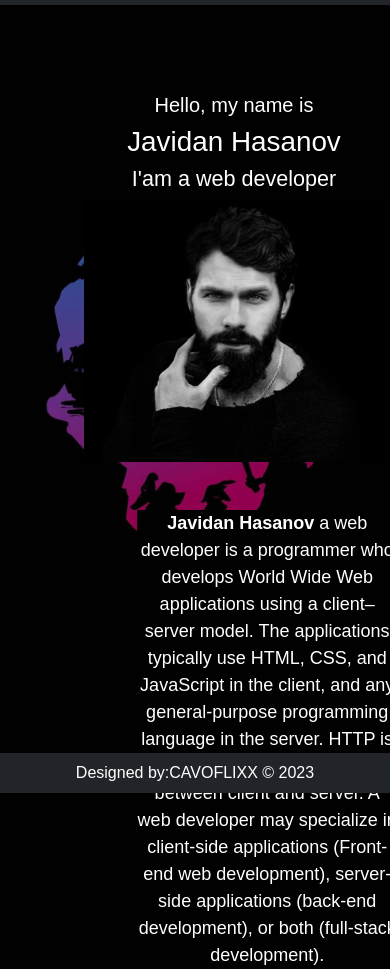
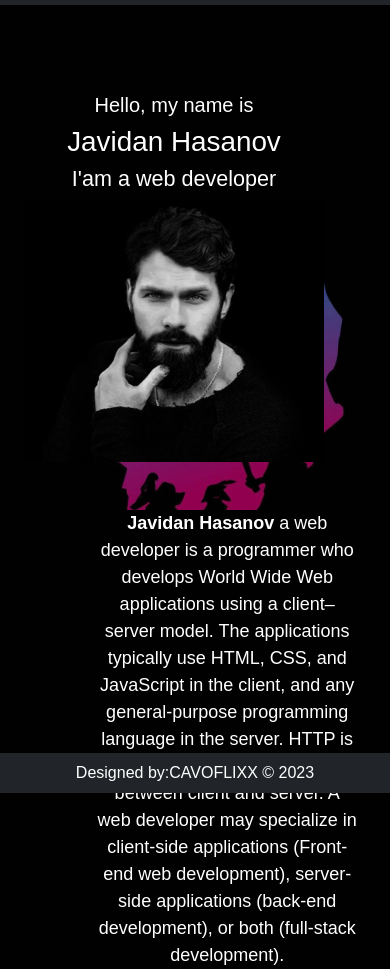
Before and after one commit to cavoflixx/cavoflixx.github.io, a plain HTML site: page home.html in a window 390 px wide. Shown: the part 51-1020 px from the top of the page. Drawn offline with nearby package versions, Linux system fonts and the light colour scheme.

Commit message:
gozde gorum

```diff
--- a/home.html
+++ b/home.html
@@ -54,7 +54,6 @@
         }
     @media (max-width:950px) {
         .about {
-            transform: translateX(20%);
             width: 300px;
             background-color: #010101;
         }
@@ -64,7 +63,7 @@
             width: 260px;
             height: 400px;
             font-size: 18px;
-            margin:0 0 0 100px;
+            margin:0 40px 0 100px;
         }
     }
     </style>
```
